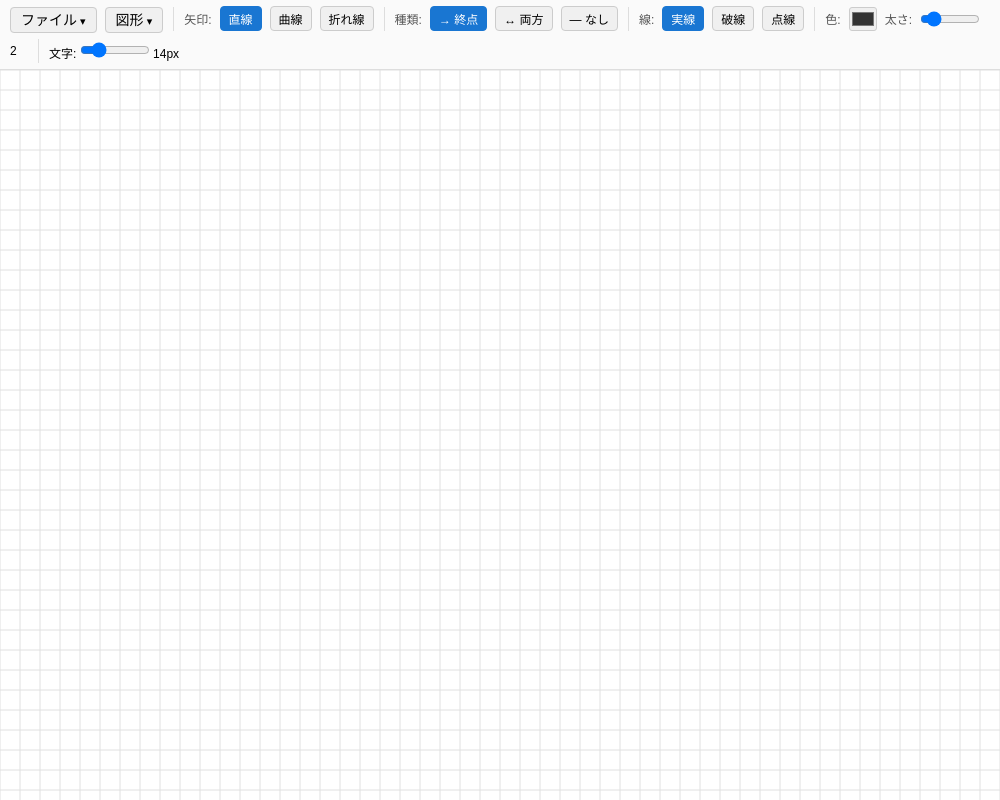
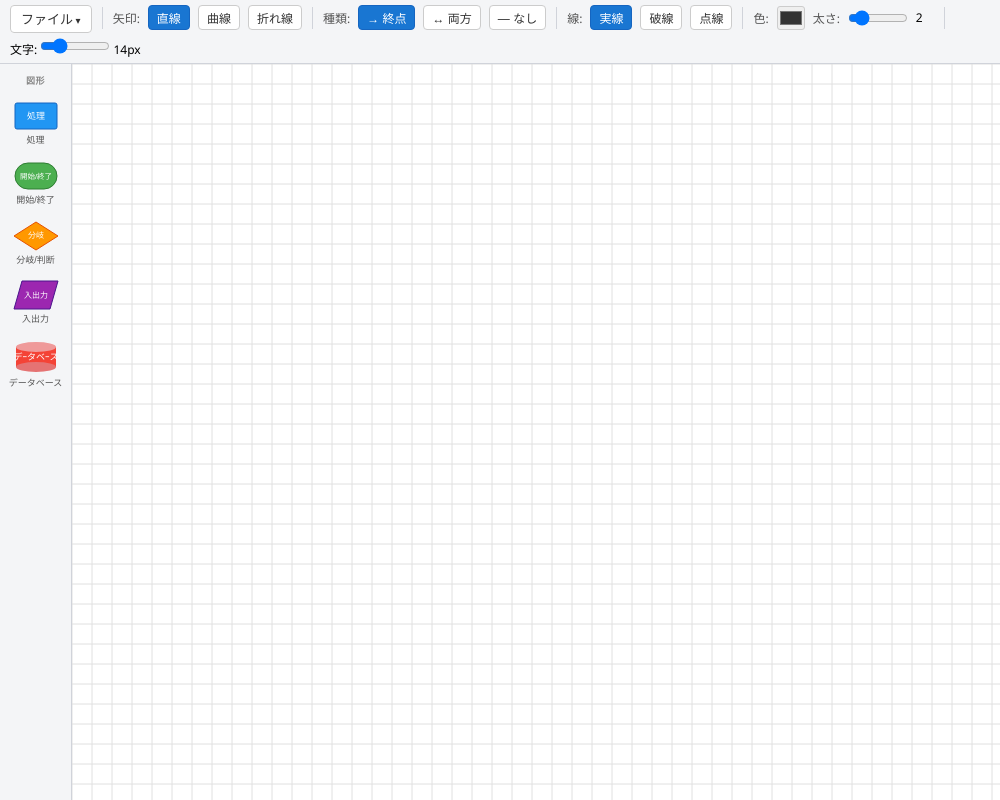
Before and after one commit to A0yyy36/Draw, an Electron app: page index.html in a window 1000 px wide. Drawn offline with Linux system fonts and the light colour scheme.

```diff
--- a/index.html
+++ b/index.html
@@ -1,25 +1,117 @@
 <!DOCTYPE html>
 <html>
     <head>
-        <meta charset = "UTF-8">
+        <meta charset="UTF-8">
         <title>Flowchart App</title>
         <style>
             * { box-sizing: border-box; margin: 0; padding: 0; }
             html, body {
                 height: 100%;
                 overflow: hidden;
-                font-family: sans-serif;
+                font-family: 'Segoe UI', 'Helvetica Neue', sans-serif;
             }
+
+            /* ===== レイアウト骨格 ===== */
+            body {
+                display: flex;
+                flex-direction: column;
+            }
+
+            /* 上部ツールバー */
             #toolbar {
                 display: flex;
                 align-items: center;
                 gap: 8px;
-                padding: 6px 10px;
-                background: #fafafa;
-                border-bottom: 1px solid #ddd;
+                padding: 5px 10px;
+                background: #f4f5f7;
+                border-bottom: 1px solid #d0d3da;
                 flex-shrink: 0;
                 flex-wrap: wrap;
+                z-index: 10;
             }
+
+            /* ツールバー以下の横並びエリア */
+            #main-area {
+                display: flex;
+                flex: 1;
+                overflow: hidden;
+            }
+
+            /* ===== 左サイドパネル ===== */
+            #side-panel {
+                width: 72px;
+                background: #f4f5f7;
+                border-right: 1px solid #d0d3da;
+                display: flex;
+                flex-direction: column;
+                align-items: center;
+                padding: 10px 0 16px;
+                gap: 2px;
+                overflow-y: auto;
+                flex-shrink: 0;
+                user-select: none;
+            }
+
+            .panel-section-label {
+                font-size: 9px;
+                font-weight: 600;
+                letter-spacing: 0.06em;
+                color: #888;
+                text-transform: uppercase;
+                padding: 8px 0 4px;
+                width: 100%;
+                text-align: center;
+            }
+            .panel-section-label:first-child {
+                padding-top: 0;
+            }
+
+            .panel-sep {
+                width: 44px;
+                height: 1px;
+                background: #d0d3da;
+                margin: 6px 0;
+            }
+
+            /* 図形タイル */
+            .shape-tile {
+                display: flex;
+                flex-direction: column;
+                align-items: center;
+                justify-content: center;
+                width: 56px;
+                padding: 6px 4px 4px;
+                background: transparent;
+                border: 1.5px solid transparent;
+                border-radius: 6px;
+                cursor: pointer;
+                transition: background 0.13s, border-color 0.13s, box-shadow 0.13s;
+                gap: 3px;
+            }
+            .shape-tile:hover {
+                background: #e6eaf4;
+                border-color: #4a7cdc;
+                box-shadow: 0 1px 5px rgba(74,124,220,0.18);
+            }
+            .shape-tile:active {
+                background: #d0daf5;
+                border-color: #2c5cc5;
+            }
+            .shape-tile svg {
+                display: block;
+            }
+            .shape-tile-label {
+                font-size: 9px;
+                color: #555;
+                text-align: center;
+                line-height: 1.2;
+                white-space: nowrap;
+            }
+            .shape-tile:hover .shape-tile-label {
+                color: #1a3f8f;
+            }
+
+            /* ===== キャンバスエリア ===== */
             #canvas-wrap {
                 flex: 1;
                 overflow: hidden;
@@ -31,10 +123,6 @@
                 display: block;
                 background: #fff;
             }
-            body {
-                display: flex;
-                flex-direction: column;
-            }
 
             /* ===== アコーディオン ===== */
             .accordion-wrapper {
@@ -45,13 +133,14 @@
             .accordion-trigger {
                 cursor: pointer;
                 padding: 4px 10px;
-                background: #f0f0f0;
+                background: #fff;
                 border: 1px solid #ccc;
                 border-radius: 4px;
-                font-size: 14px;
+                font-size: 13px;
                 user-select: none;
+                color: #333;
             }
-            .accordion-trigger::after      { content: ' ▾'; font-size: 11px; }
+            .accordion-trigger::after      { content: ' ▾'; font-size: 10px; }
             .accordion-trigger.open::after { content: ' ▴'; }
             .accordion-menu {
                 display: none;
@@ -60,10 +149,10 @@
                 left: 0;
                 background: #fff;
                 border: 1px solid #ccc;
-                border-radius: 4px;
-                box-shadow: 0 4px 12px rgba(0,0,0,0.12);
-                z-index: 100;
-                min-width: 140px;
+                border-radius: 5px;
+                box-shadow: 0 4px 16px rgba(0,0,0,0.13);
+                z-index: 200;
+                min-width: 130px;
                 padding: 4px 0;
             }
             .accordion-menu.open { display: block; }
@@ -76,18 +165,19 @@
                 background: none;
                 border: none;
                 cursor: pointer;
-                font-size: 14px;
+                font-size: 13px;
                 white-space: nowrap;
                 box-sizing: border-box;
+                color: #222;
             }
             .accordion-menu button:hover,
-            .accordion-menu label:hover { background: #f5f5f5; }
+            .accordion-menu label:hover { background: #f0f4ff; }
 
             /* ===== セパレータ ===== */
             .sep {
                 width: 1px;
-                height: 24px;
-                background: #ddd;
+                height: 22px;
+                background: #d0d3da;
                 margin: 0 2px;
                 flex-shrink: 0;
             }
@@ -95,22 +185,23 @@
             /* ===== エッジスタイルボタン ===== */
             .edge-btn {
                 padding: 3px 8px;
-                background: #f0f0f0;
+                background: #fff;
                 border: 1px solid #ccc;
                 border-radius: 4px;
                 font-size: 12px;
                 cursor: pointer;
                 white-space: nowrap;
+                color: #333;
             }
-            .edge-btn:hover   { background: #e0e0e0; }
-            .edge-btn.active  { background: #1976D2; color: #fff; border-color: #1976D2; }
+            .edge-btn:hover   { background: #eef1fb; border-color: #4a7cdc; }
+            .edge-btn.active  { background: #1976D2; color: #fff; border-color: #1565C0; }
 
             /* ===== エッジ選択パネル（画面下部） ===== */
             #edge-panel {
                 display: none;
                 position: fixed;
                 bottom: 14px;
-                left: 50%;
+                left: calc(72px + 50%);
                 transform: translateX(-50%);
                 background: #fff;
                 border: 1px solid #bbb;
@@ -120,7 +211,7 @@
                 align-items: center;
                 gap: 8px;
                 font-size: 12px;
-                z-index: 200;
+                z-index: 300;
                 white-space: nowrap;
             }
             #edge-panel.visible { display: flex; }
@@ -133,8 +224,8 @@
     </head>
 
     <body>
+        <!-- ===== 上部ツールバー ===== -->
         <div id="toolbar">
-
             <!-- ファイルメニュー -->
             <div class="accordion-wrapper">
                 <span class="accordion-trigger" id="file-menu-trigger">ファイル</span>
@@ -144,18 +235,6 @@
                 </div>
             </div>
             <input type="file" id="load-input" accept=".json" style="display:none">
-
-            <!-- 図形メニュー -->
-            <div class="accordion-wrapper">
-                <span class="accordion-trigger" id="shape-menu-trigger">図形</span>
-                <div class="accordion-menu" id="shape-menu">
-                    <button data-shape="rect">処理</button>
-                    <button data-shape="rounded">開始・終了</button>
-                    <button data-shape="diamond">分岐・判断</button>
-                    <button data-shape="parallelogram">入出力</button>
-                    <button data-shape="cylinder">データベース</button>
-                </div>
-            </div>
 
             <div class="sep"></div>
 
@@ -198,12 +277,70 @@
                 <input type="range" id="font-size-slider" min="8" max="36" value="14" step="1" style="width:70px;">
                 <span id="font-size-value">14</span>px
             </label>
-
         </div><!-- #toolbar -->
 
-        <div id="canvas-wrap">
-            <svg id="canvas"></svg>
-        </div>
+        <!-- ===== ツールバー以下：サイドパネル＋キャンバス ===== -->
+        <div id="main-area">
+
+            <!-- 左サイドパネル（図形パレット） -->
+            <div id="side-panel">
+                <span class="panel-section-label">図形</span>
+
+                <!-- 処理（矩形） -->
+                <button class="shape-tile" data-shape="rect" title="処理">
+                    <svg viewBox="0 0 48 32" width="48" height="32">
+                        <rect x="3" y="3" width="42" height="26" rx="2" fill="#2196F3" stroke="#1565C0" stroke-width="1"/>
+                        <text x="24" y="17" text-anchor="middle" dominant-baseline="middle" fill="white" font-size="9" font-family="sans-serif">処理</text>
+                    </svg>
+                    <span class="shape-tile-label">処理</span>
+                </button>
+
+                <!-- 開始・終了（角丸） -->
+                <button class="shape-tile" data-shape="rounded" title="開始・終了">
+                    <svg viewBox="0 0 48 32" width="48" height="32">
+                        <rect x="3" y="3" width="42" height="26" rx="13" fill="#4CAF50" stroke="#2e7d32" stroke-width="1"/>
+                        <text x="24" y="17" text-anchor="middle" dominant-baseline="middle" fill="white" font-size="7.5" font-family="sans-serif">開始/終了</text>
+                    </svg>
+                    <span class="shape-tile-label">開始/終了</span>
+                </button>
+
+                <!-- 分岐・判断（菱形） -->
+                <button class="shape-tile" data-shape="diamond" title="分岐・判断">
+                    <svg viewBox="0 0 48 32" width="48" height="32">
+                        <polygon points="24,2 46,16 24,30 2,16" fill="#FF9800" stroke="#e65100" stroke-width="1"/>
+                        <text x="24" y="16" text-anchor="middle" dominant-baseline="middle" fill="white" font-size="8" font-family="sans-serif">分岐</text>
+                    </svg>
+                    <span class="shape-tile-label">分岐/判断</span>
+                </button>
+
+                <!-- 入出力（平行四辺形） -->
+                <button class="shape-tile" data-shape="parallelogram" title="入出力">
+                    <svg viewBox="0 0 48 32" width="48" height="32">
+                        <polygon points="10,2 46,2 38,30 2,30" fill="#9C27B0" stroke="#4a148c" stroke-width="1"/>
+                        <text x="24" y="17" text-anchor="middle" dominant-baseline="middle" fill="white" font-size="8" font-family="sans-serif">入出力</text>
+                    </svg>
+                    <span class="shape-tile-label">入出力</span>
+                </button>
+
+                <!-- データベース（シリンダー） -->
+                <button class="shape-tile" data-shape="cylinder" title="データベース">
+                    <svg viewBox="0 0 48 36" width="48" height="36">
+                        <rect x="4" y="8" width="40" height="20" fill="#F44336"/>
+                        <ellipse cx="24" cy="28" rx="20" ry="5" fill="#E57373"/>
+                        <ellipse cx="24" cy="8"  rx="20" ry="5" fill="#EF9A9A"/>
+                        <text x="24" y="19" text-anchor="middle" dominant-baseline="middle" fill="white" font-size="9" font-family="sans-serif">デｰタベｰス</text>
+                    </svg>
+                    <span class="shape-tile-label">データベース</span>
+                </button>
+
+            </div><!-- #side-panel -->
+
+            <!-- キャンバス -->
+            <div id="canvas-wrap">
+                <svg id="canvas"></svg>
+            </div>
+
+        </div><!-- #main-area -->
 
         <!-- 選択エッジ操作パネル -->
         <div id="edge-panel" onmousedown="event.stopPropagation()" onclick="event.stopPropagation()">
@@ -229,7 +366,6 @@
             // ===== アコーディオン初期化 =====
             const accordions = [
                 { triggerId: 'file-menu-trigger', menuId: 'file-menu' },
-                { triggerId: 'shape-menu-trigger', menuId: 'shape-menu' },
             ];
             accordions.forEach(({ triggerId, menuId }) => {
                 const trigger = document.getElementById(triggerId);
```
